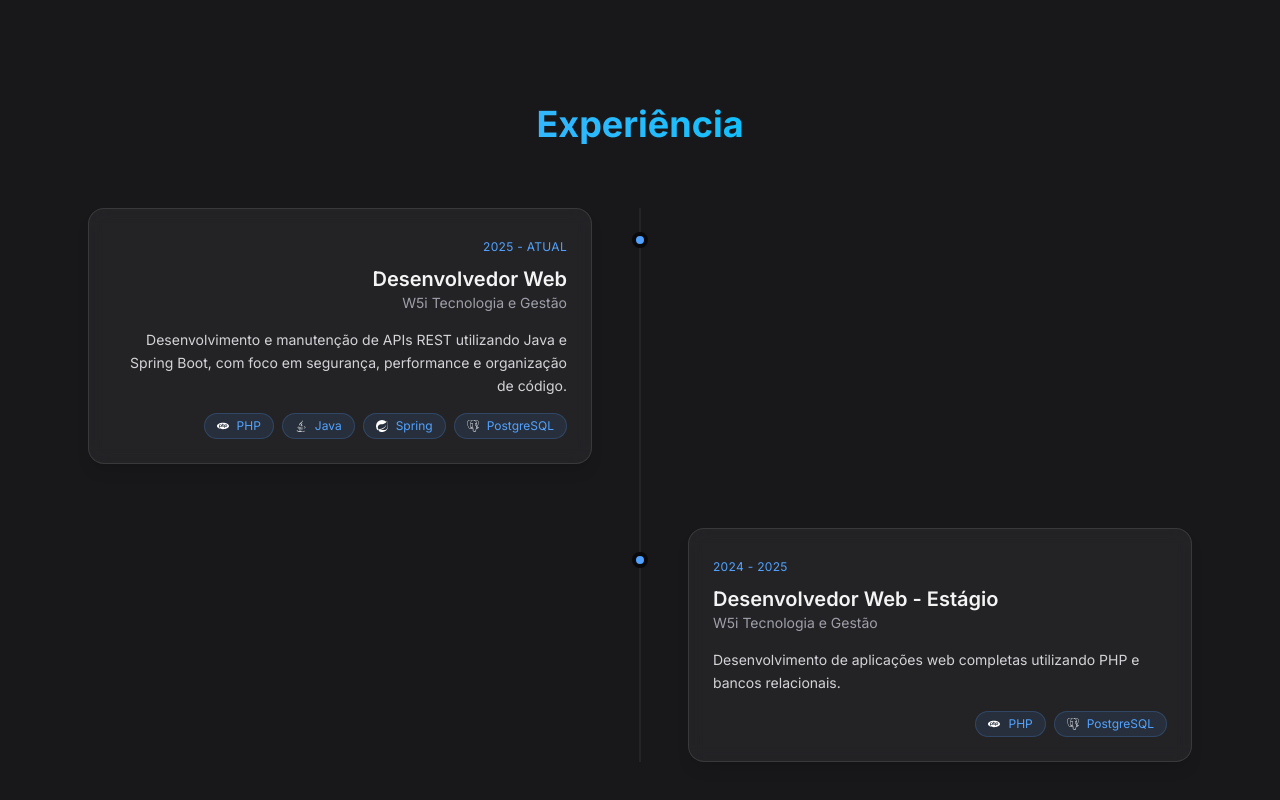
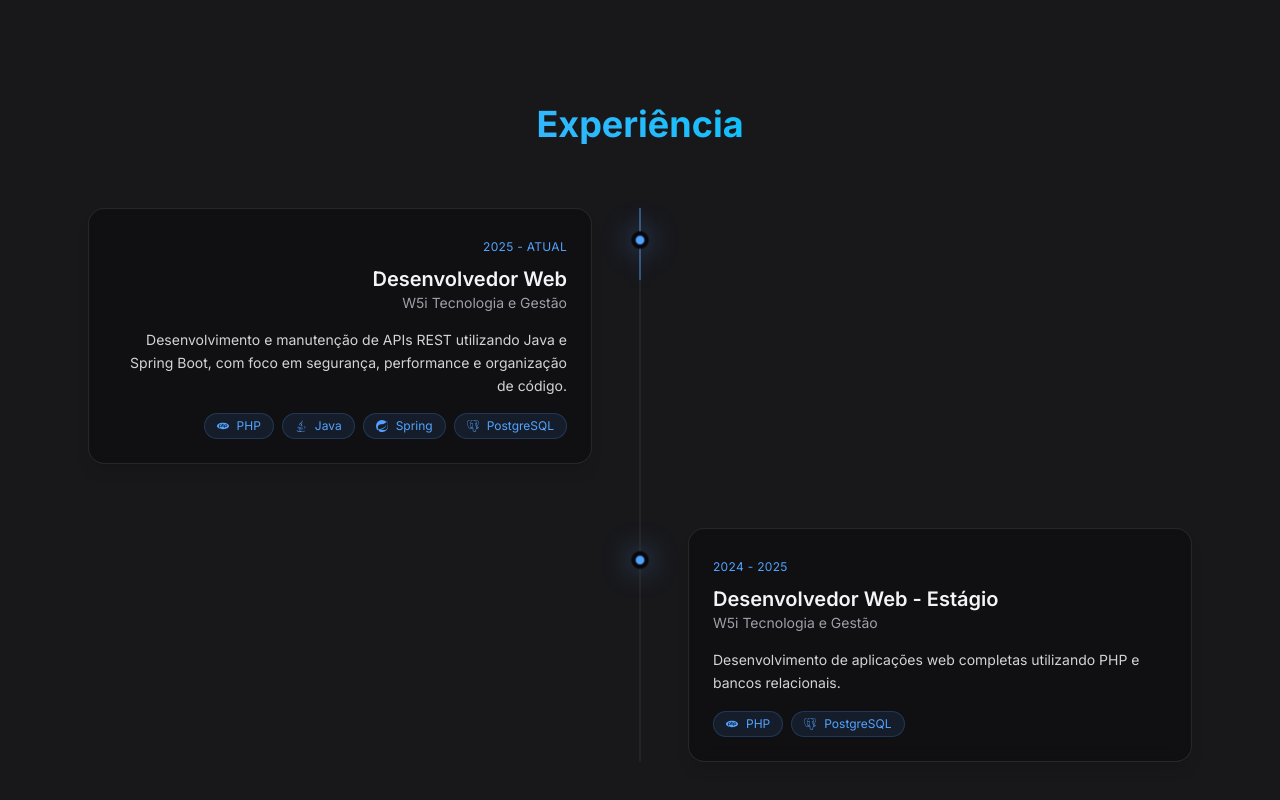
Before and after one commit to MarcosCondeJr/my-portfolio, a React (Vite) app: page / in a window 1280 px wide. Shown: the part 3256-4056 px from the top of the page. Built offline with nearby package versions, Linux system fonts and the light colour scheme.

Commit message:
feat: adicionando animações na timeline de experiencia

```diff
--- a/src/data/techIcons.jsx
+++ b/src/data/techIcons.jsx
@@ -13,16 +13,16 @@ import {
 } from "react-icons/si";
 
 export const techIcons = {
-  Java: <FaJava className="text-white" />,
-  React: <SiReact className="text-white" />,
-  "Node.js": <SiNodedotjs className="text-white" />,
-  PostgreSQL: <SiPostgresql className="text-white" />,
-  Tailwind: <SiTailwindcss className="text-white" />,
-  Spring: <SiSpring className="text-white"  />,
-  Laravel: <SiLaravel className="text-white"  />,
-  PHP: <SiPhp className="text-white"  />,
-  MongoDB: <SiMongodb className="text-white"   />,
-  NestJs: <SiNestjs className="text-white"  />,
-  "React Native": <SiReact className="text-white" />,
-  "Amazon S3": <SiAmazons3 className="text-white" />,
+  Java: <FaJava className="text-blue-400" />,
+  React: <SiReact className="text-blue-400" />,
+  "Node.js": <SiNodedotjs className="text-blue-400" />,
+  PostgreSQL: <SiPostgresql className="text-blue-400" />,
+  Tailwind: <SiTailwindcss className="text-blue-400" />,
+  Spring: <SiSpring className="text-blue-400"  />,
+  Laravel: <SiLaravel className="text-blue-400"  />,
+  PHP: <SiPhp className="text-blue-400"  />,
+  MongoDB: <SiMongodb className="text-blue-400"   />,
+  NestJs: <SiNestjs className="text-blue-400"  />,
+  "React Native": <SiReact className="text-blue-400" />,
+  "Amazon S3": <SiAmazons3 className="text-blue-400" />,
 };
--- a/src/pages/Experience.jsx
+++ b/src/pages/Experience.jsx
@@ -1,7 +1,73 @@
+import { useEffect, useRef, useState } from "react";
 import { experiences } from "../data/experiences";
 import { techIcons } from "../data/techIcons";
 
 export default function Experience() {
+  const wrapRef = useRef(null);
+  const itemRefs = useRef([]);
+  const [progress, setProgress] = useState(0);
+  const [activeItems, setActiveItems] = useState([]);
+
+  // Linha preenchendo (scroll)
+  useEffect(() => {
+    const el = wrapRef.current;
+    if (!el) return;
+
+    let raf = 0;
+
+    const update = () => {
+      cancelAnimationFrame(raf);
+      raf = requestAnimationFrame(() => {
+        const rect = el.getBoundingClientRect();
+        const vh = window.innerHeight;
+
+        const start = vh * 0.85;
+        const end = vh * 0.15;
+
+        const total = rect.height + start - end;
+        const current = start - rect.top;
+
+        const p = Math.min(1, Math.max(0, current / total));
+        setProgress(p);
+      });
+    };
+
+    update();
+    window.addEventListener("scroll", update, { passive: true });
+    window.addEventListener("resize", update);
+
+    return () => {
+      cancelAnimationFrame(raf);
+      window.removeEventListener("scroll", update);
+      window.removeEventListener("resize", update);
+    };
+  }, []);
+
+  // Pontos “acendem” ao entrar na viewport
+  useEffect(() => {
+    const observers = [];
+
+    itemRefs.current.forEach((el, index) => {
+      if (!el) return;
+
+      const observer = new IntersectionObserver(
+        ([entry]) => {
+          if (entry.isIntersecting) {
+            setActiveItems((prev) =>
+              prev.includes(index) ? prev : [...prev, index]
+            );
+          }
+        },
+        { threshold: 0.4 }
+      );
+
+      observer.observe(el);
+      observers.push(observer);
+    });
+
+    return () => observers.forEach((obs) => obs.disconnect());
+  }, []);
+
   return (
     <section id="experience" className="py-32">
       <div className="max-w-6xl mx-auto px-6">
@@ -9,19 +75,50 @@ export default function Experience() {
           Experiência
         </h2>
 
-        <div className="mt-16 relative">
+        <div ref={wrapRef} className="mt-16 relative">
+          {/* Linha base */}
+          <div className="hidden md:block absolute left-1/2 top-0 -translate-x-1/2 w-px h-full bg-black/10 dark:bg-white/10" />
 
-          {/* Linha vertical */}
-          <div className="hidden md:block absolute left-1/2 top-0 -translate-x-1/2 w-px h-full bg-white/10" />
+          {/* Linha preenchida */}
+          <div
+            className="hidden md:block absolute left-1/2 top-0 -translate-x-1/2 w-px bg-blue-400/80"
+            style={{
+              height: `${progress * 100}%`,
+              boxShadow: "0 0 18px rgba(96,165,250,0.35)",
+            }}
+          />
 
           <div className="space-y-16">
             {experiences.map((exp, index) => {
               const isLeft = index % 2 === 0;
+              const isActive = activeItems.includes(index);
 
               return (
-              <div key={exp.id} className="relative">
-
-                <div className="hidden md:block absolute left-1/2 top-6 -translate-x-1/2 w-4 h-4 rounded-full bg-blue-400 border-4 border-zinc-950 z-10" />
+                <div
+                  key={exp.id}
+                  ref={(el) => (itemRefs.current[index] = el)}
+                  className="relative"
+                >
+                  {/* Ponto */}
+                  <div
+                    className={`
+                      hidden md:block
+                      absolute left-1/2 top-6 -translate-x-1/2
+                      w-4 h-4 rounded-full border-4
+                      z-10 transition-all duration-500
+                      ${
+                        isActive
+                          ? "bg-blue-400 scale-110"
+                          : "bg-zinc-300 dark:bg-zinc-700 scale-100"
+                      }
+                      border-white dark:border-zinc-950
+                    `}
+                    style={
+                      isActive
+                        ? { boxShadow: "0 0 25px rgba(96,165,250,0.55)" }
+                        : undefined
+                    }
+                  />
 
                   <div
                     className={`md:w-1/2 ${
@@ -30,43 +127,61 @@ export default function Experience() {
                         : "md:pl-12 md:ml-auto text-left"
                     }`}
                   >
-                  <div className="rounded-2xl border border-white/10 bg-white/5 backdrop-blur p-6 shadow-lg hover:shadow-blue-500/10 transition">
-
+                    <div
+                      className="
+                        rounded-2xl
+                        border border-black/10 dark:border-white/10
+                        bg-white/70 dark:bg-zinc-950/50
+                        backdrop-blur
+                        p-6
+                        shadow-lg
+                        hover:shadow-blue-500/10
+                        transition
+                      "
+                    >
                       <span className="text-xs uppercase tracking-wide text-blue-400">
                         {exp.period}
                       </span>
 
-                    <h3 className="mt-2 text-xl font-semibold text-zinc-100">
+                      <h3 className="mt-2 text-xl font-semibold text-zinc-900 dark:text-zinc-100">
                         {exp.role}
                       </h3>
 
-                    <p className="text-sm text-zinc-400">
+                      <p className="text-sm text-zinc-600 dark:text-zinc-400">
                         {exp.company}
                       </p>
 
-                    <p className="mt-4 text-sm text-zinc-300 leading-relaxed">
+                      <p className="mt-4 text-sm text-zinc-700 dark:text-zinc-300 leading-relaxed">
                         {exp.description}
                       </p>
 
-                    <div className="mt-4 flex flex-wrap justify-end gap-2">
+                      <div
+                        className={`mt-4 flex flex-wrap gap-2 ${
+                          isLeft ? "justify-end" : "justify-start"
+                        }`}
+                      >
                         {exp.stack.map((tech) => (
                           <span
                             key={tech}
-                          className="px-3 py-1 text-xs rounded-full bg-blue-400/10 text-blue-400 border flex gap-2 items-center border-blue-400/20"
+                            className="
+                              px-3 py-1 text-xs
+                              rounded-full
+                              bg-blue-400/10 text-blue-400
+                              border border-blue-400/20
+                              flex gap-2 items-center
+                            "
                           >
                             {techIcons[tech]}
                             {tech}
                           </span>
                         ))}
                       </div>
-
                     </div>
                   </div>
                 </div>
               );
             })}
           </div>
-
         </div>
       </div>
     </section>
```
Lines whose indentation alone changed are shown as unchanged.
